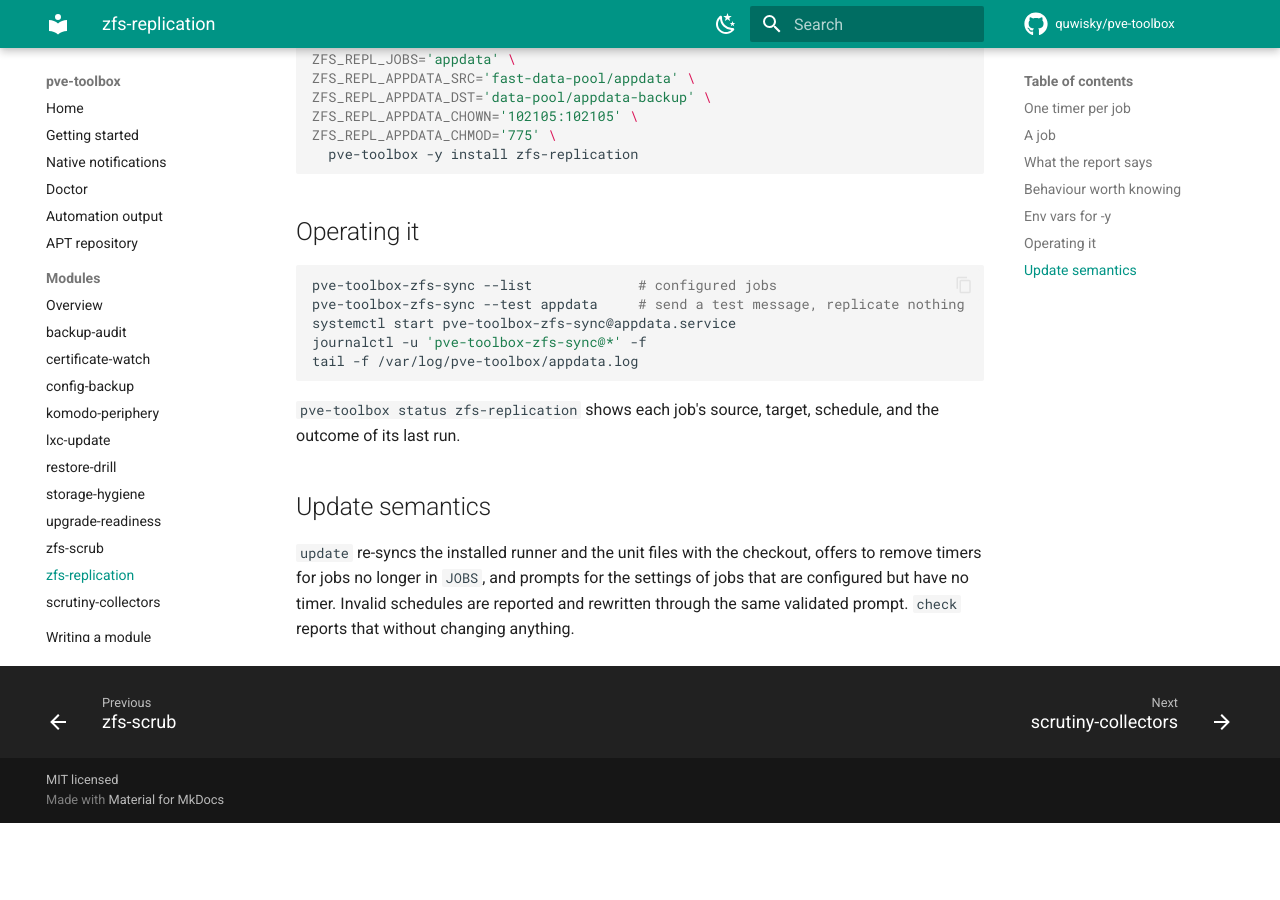
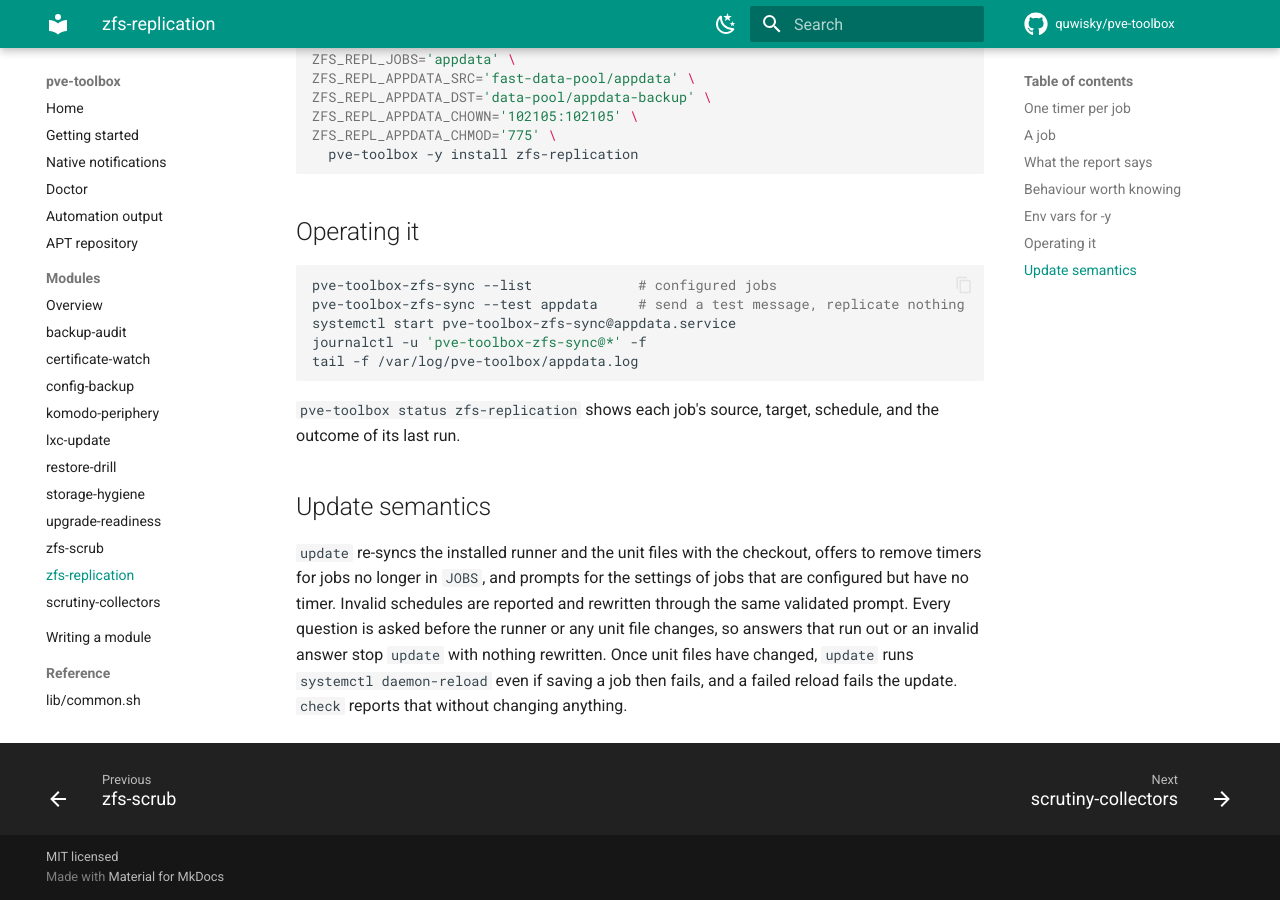
Before and after one commit to quwisky/pve-toolbox, an MkDocs documentation site: the page built from docs/modules/zfs-replication.md, in a window 1280 px wide and 900 px high, scrolled down 3178 px. Built offline with MkDocs 1.6.1 and Material for MkDocs 9.7.7, drawn with Linux system fonts in a browser that asks for light colours; comment, search, counter and statistics services are not loaded; before the commit the page ends 4001 px from its top, so only the background shows below that.

Commit message:
fix(zfs-replication): never leave rewritten units without a daemon-reload (#108)
* fix(zfs-replication): reload systemd when an update's job save fails

module_update rewrites the service unit, removes stale timers and writes
each repaired job's timer before systemctl daemon-reload. Since a failed
job save returns (#104), that return skipped the reload and left unit
files on disk that systemd had not loaded. The repair loop now stops at
the first failed save, the reload always runs, and update then returns 1.

The zfs-replication test harness logs fake systemctl calls and can
source a per-test hook to inject a failure.

Closes #107.

* fix(zfs-replication): ask before rewriting units, and check daemon-reload

update asked the stale-timer and job-repair questions after it had
rewritten the runner and service unit, so an invalid answer under -y or
answers that ran out died with unit files changed and no reload. All
questions now come first, as in install; the runner, the unit, stale
timer removal and job saves follow.

A failed systemctl daemon-reload now fails update and install instead
of being ignored. install, which writes each job's timer while saving,
reloads before it fails when a later save fails, since a reinstall has
replaced timers systemd already runs.

The test harness runs the module function as a condition, as the
launcher does, so set -e no longer hides an unchecked failure.

```diff
--- a/docs/modules/zfs-replication.md
+++ b/docs/modules/zfs-replication.md
@@ -154,5 +154,9 @@ schedule, and the outcome of its last run.
 `update` re-syncs the installed runner and the unit files with the checkout,
 offers to remove timers for jobs no longer in `JOBS`, and prompts for the
 settings of jobs that are configured but have no timer. Invalid schedules are
-reported and rewritten through the same validated prompt. `check` reports that
-without changing anything.
+reported and rewritten through the same validated prompt. Every question is
+asked before the runner or any unit file changes, so answers that run out or an
+invalid answer stop `update` with nothing rewritten. Once unit files have
+changed, `update` runs `systemctl daemon-reload` even if saving a job then
+fails, and a failed reload fails the update. `check` reports that without
+changing anything.
```
Also changed, not shown: 2 other files.
